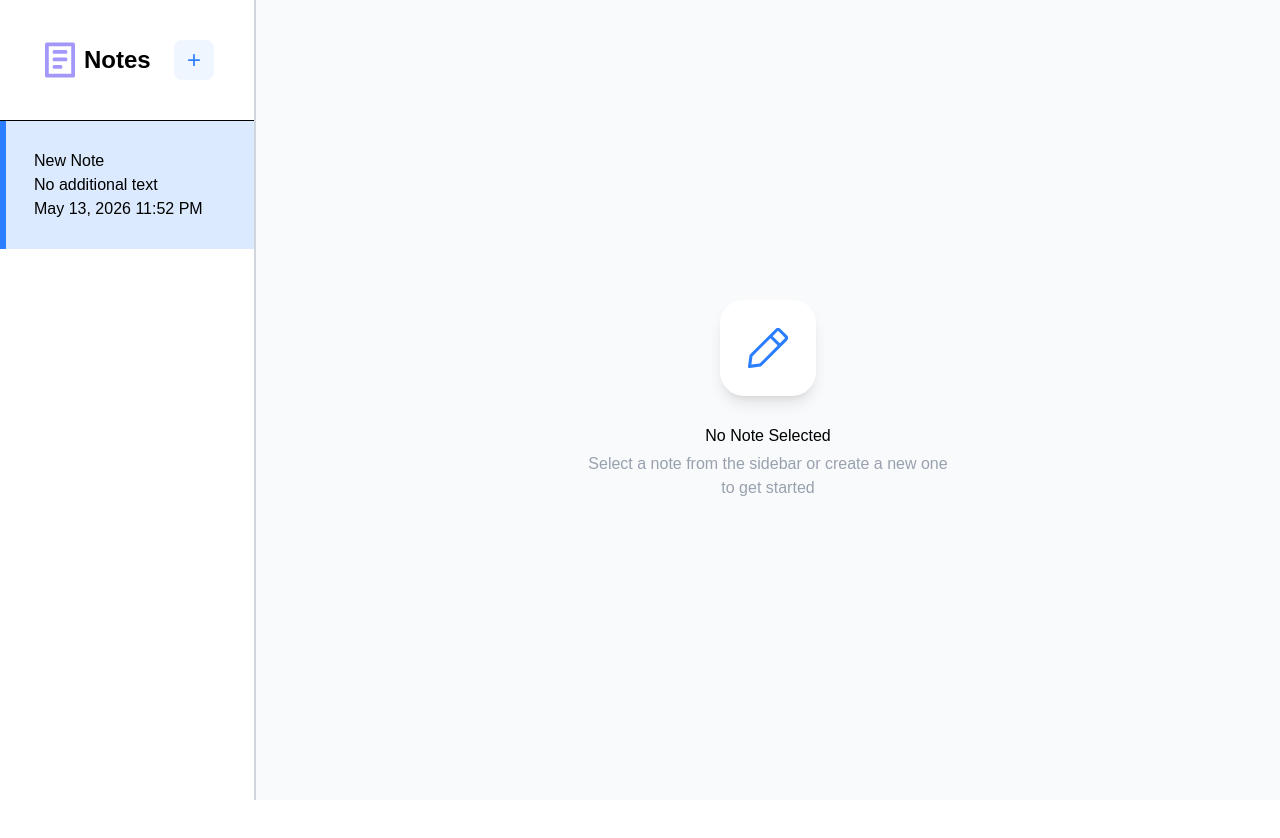
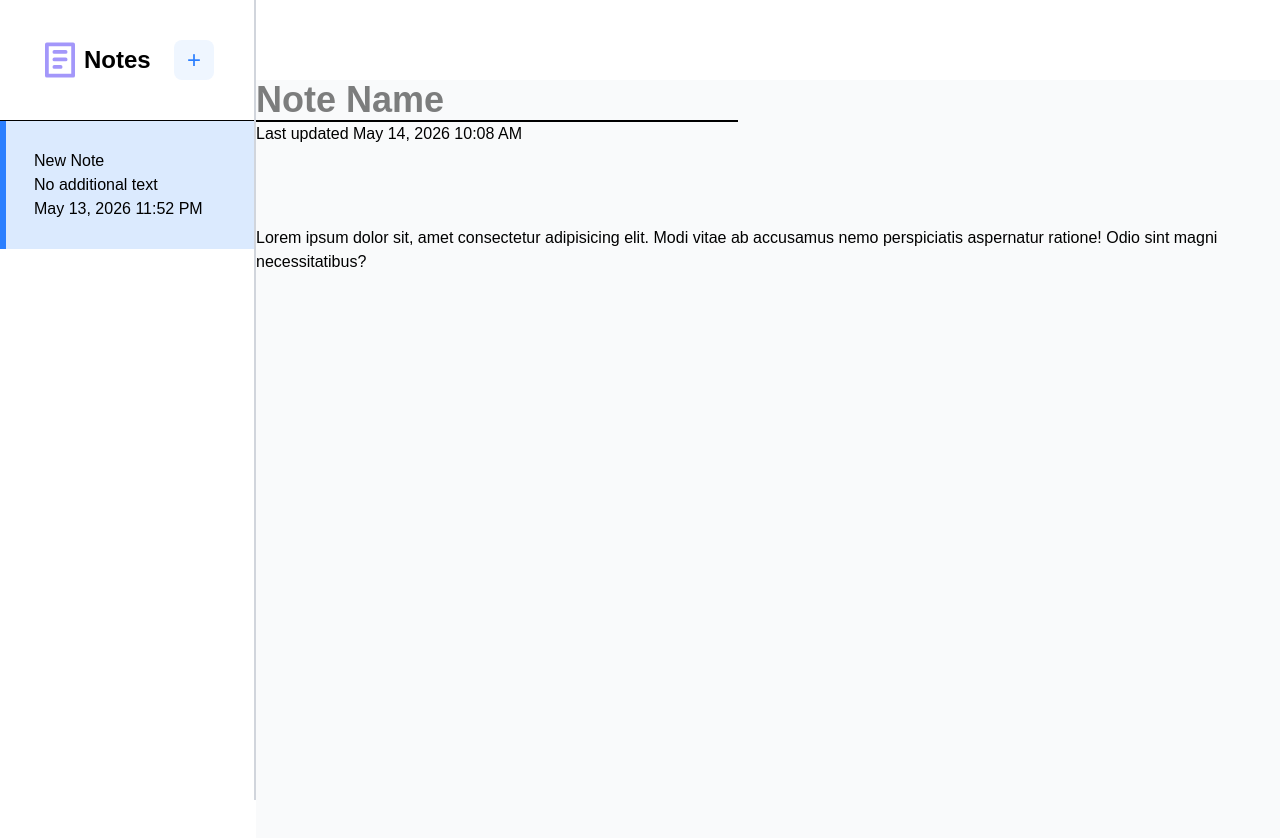
Before and after one commit to abhay0826R-dev/Notes, a React (Vite) app: page / in a window 1280 px wide. Shown: the top 838 px of the page. Before the commit the page ends 800 px from the top, so only its background shows below. Built offline with nearby package versions, Linux system fonts and the light colour scheme.

Commit message:
add new note function

```diff
--- a/src/components/Left.jsx
+++ b/src/components/Left.jsx
@@ -1,10 +1,14 @@
 import React from 'react'
 import NoNoteSelected from './NoNoteSelected'
+import RightNote from './RightNote'
 
 const Left = () => {
   return (
-    <div className='w-4/5 h-full bg-gray-50 flex justify-center items-center'>
-      <NoNoteSelected />
+    // <div className='w-4/5 h-full bg-gray-50 flex justify-center items-center'>
+      // {/* <NoNoteSelected /> */}
+    // {/* </div> */}
+    <div className='w-4/5 h-full bg-gray-50 flex justify-center items-start my-20'>
+      <RightNote />
     </div>
   )
 }
--- /dev/null
+++ b/src/components/RightNote.jsx
@@ -0,0 +1,25 @@
+import React from 'react'
+
+const RightNote = () => {
+
+    const setHeading = (e) => {
+        e.preventDefault()
+        console.log(e)
+    }
+
+  return (
+    <div>
+        <div className='mb-20 flex flex-col'>
+            <form onSubmit={setHeading}>
+                <input type='text' placeholder='Note Name' className='font-bold text-4xl border-b-2'></input>
+            </form>
+            <span>Last updated May 14, 2026 10:08 AM</span>
+        </div>
+        <article>
+            <p>Lorem ipsum dolor sit, amet consectetur adipisicing elit. Modi vitae ab accusamus nemo perspiciatis aspernatur ratione! Odio sint magni necessitatibus?</p>
+        </article>
+    </div>
+  )
+}
+
+export default RightNote
```
